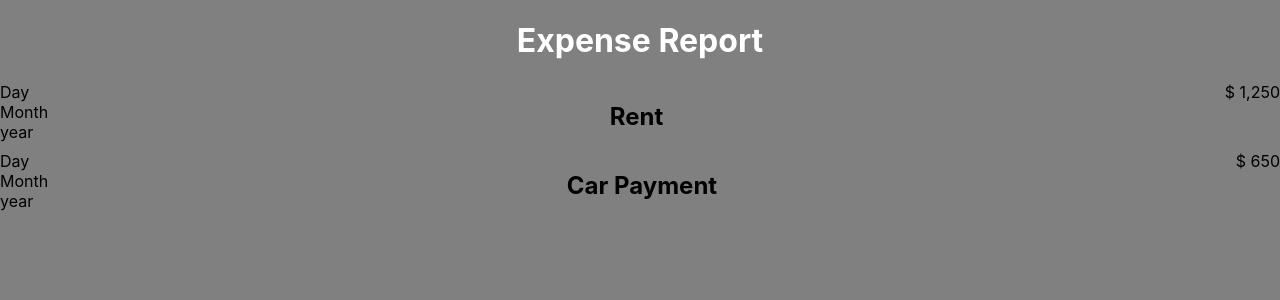
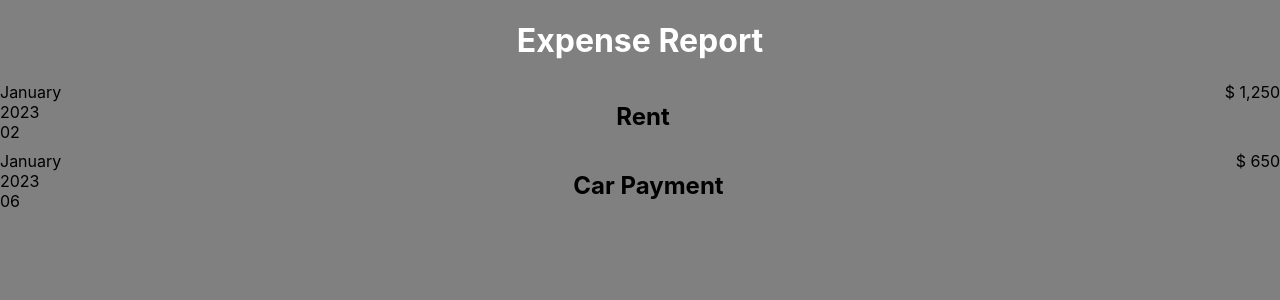
Before and after one commit to rpliszka1987/expense-report, a React (Create React App) app: page / in a window 1280 px wide. Shown: the top 300 px of the page. Built offline with nearby package versions, Linux system fonts and the light colour scheme.

Commit message:
Added a object which holds the information of expenses which are passed to components thought props

```diff
--- a/src/App.js
+++ b/src/App.js
@@ -6,13 +6,13 @@ function App() {
     {
       id: "01",
       expenseName: "Rent",
-      date: "March 1st 2022",
+      date: new Date(2023, 0, 2),
       amount: "1,250",
     },
     {
       id: "02",
       expenseName: "Car Payment",
-      date: "March 1st 2022",
+      date: new Date(2023, 0, 6),
       amount: "650",
     },
   ];
--- /dev/null
+++ b/src/components/ExpenseDate.js
@@ -0,0 +1,16 @@
+import "./ExpenseDate.css";
+
+function ExpenseDate(props) {
+  const month = props.date.toLocaleString("en-US", { month: "long" });
+  const day = props.date.toLocaleString("en-US", { day: "2-digit" });
+  const year = props.date.getFullYear();
+  return (
+    <div>
+      <div>{month}</div>
+      <div>{year}</div>
+      <div>{day}</div>
+    </div>
+  );
+}
+
+export default ExpenseDate;
--- a/src/components/ExpenseItem.js
+++ b/src/components/ExpenseItem.js
@@ -1,13 +1,10 @@
 import "./ExpenseItem.css";
+import ExpenseDate from "./ExpenseDate";
 
 function ExpenseItem(props) {
   return (
     <div className="expense-item">
-      <div>
-        <div>Day</div>
-        <div>Month</div>
-        <div>year</div>
-      </div>
+      <ExpenseDate date={props.date} />
       <div>
         <h2>{props.name}</h2>
       </div>
```
Also changed, not shown: src/components/ExpenseDate.css (added).
